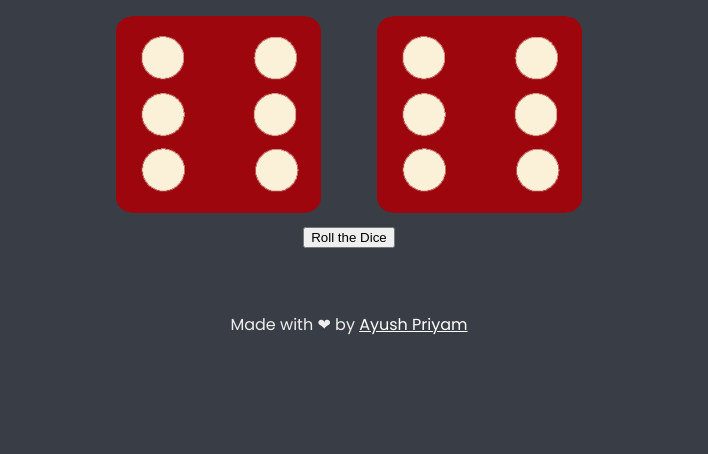
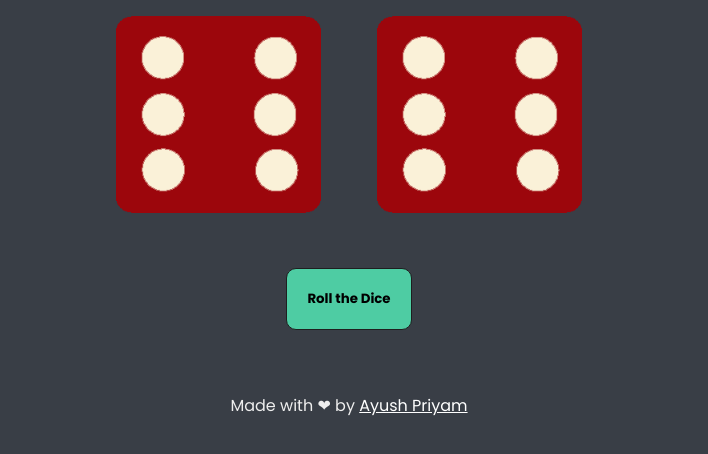
Before and after one commit to Ayushpriyamm/Dice-Game, a plain HTML site: page index.html in a window 1280 px wide. Shown: the part 320-774 px from the top of the page, without its empty margins (291-999 px from the left). Drawn offline with Linux system fonts and the light colour scheme.

Commit message:
Update styles.css

```diff
--- a/styles.css
+++ b/styles.css
@@ -34,6 +34,15 @@ img {
   width: 80%;
 }
 
+button {
+  margin-top: 5%;
+  padding: 20px;
+  background-color: #4ECCA3;
+  border-radius: 10px;
+  border: 1px solid #1f1f1f;
+  font-family: 'Poppins', sans-serif;
+  font-weight: bolder;
+}
 button:hover{
   background-color: #59CE8F;
 }
```
